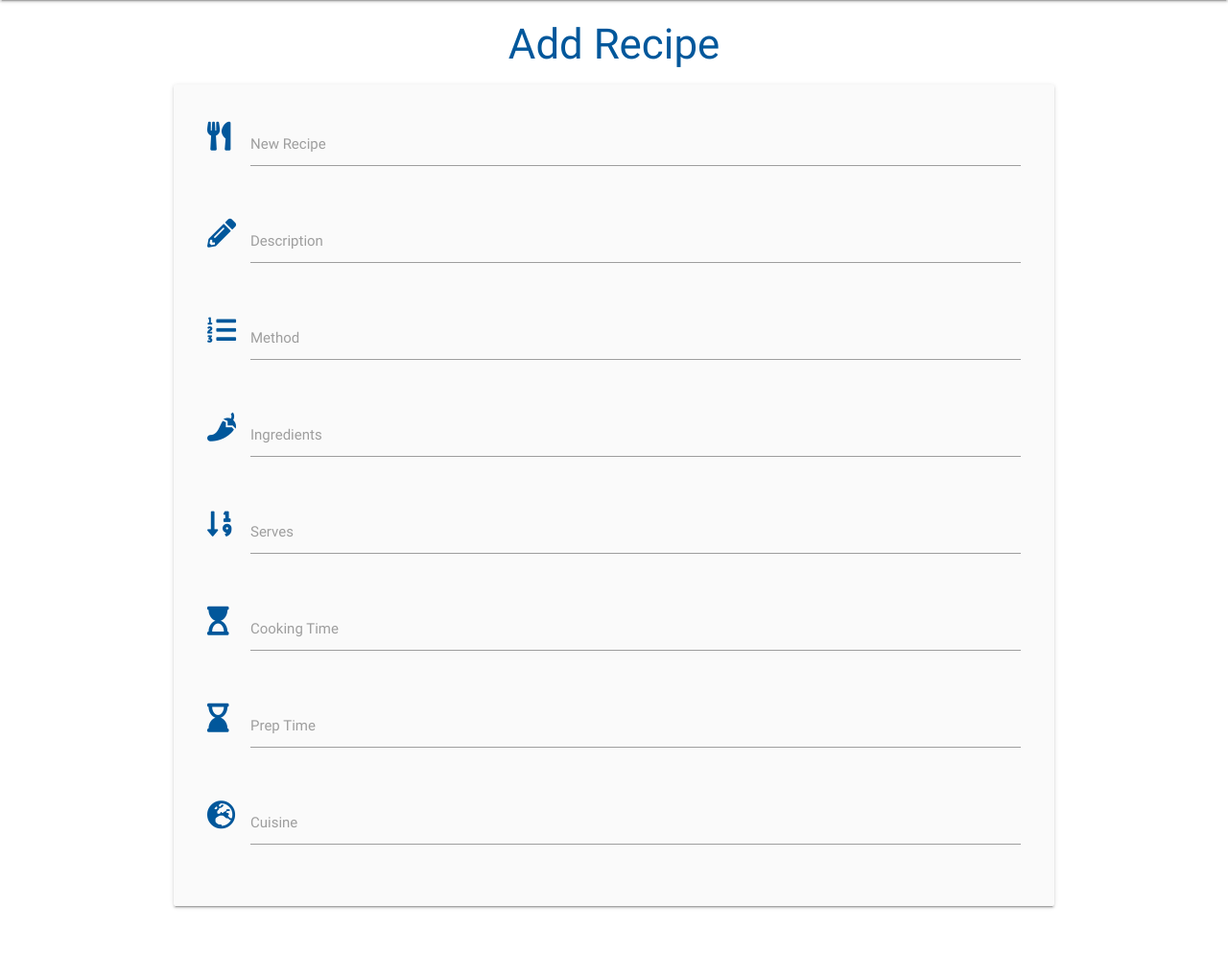
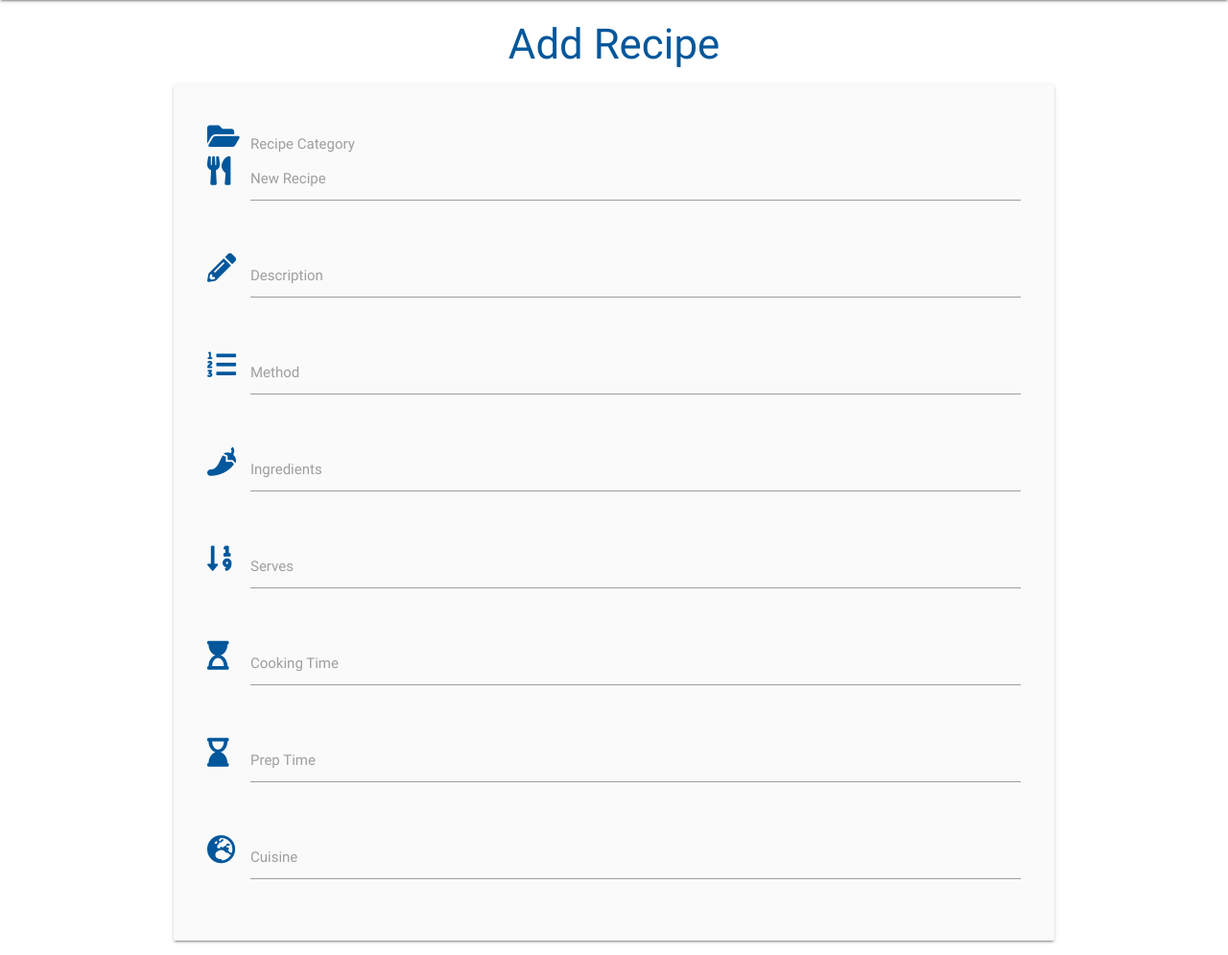
Before and after one commit to mattjboland/ci-milestonethree, a Flask app: page /add_recipe in a window 1280 px wide. Shown: the part 72-1067 px from the top of the page at 96% size. Before the commit the page ends 1019 px from the top, so only its background shows below. Run offline with Flask 2, Linux system fonts and the light colour scheme; data that the repository does not hold is empty; some libraries are stand-ins or nearby versions.

Commit message:
added select field to add_recipe.html along with js in script.js, edited the route decorator in app.py to get categories from mongodb

```diff
--- a/app.py
+++ b/app.py
@@ -97,7 +97,8 @@ def logout():
 
 @app.route("/add_recipe")
 def add_recipe():
-    return render_template("add_recipe.html")
+    categories = mongo.db.categories.find().sort("category_name", 1)
+    return render_template("add_recipe.html", categories=categories)
 
 
 if __name__ == '__main__':
--- a/static/js/script.js
+++ b/static/js/script.js
@@ -1,4 +1,5 @@
 $(document).ready(function(){
     $(".sidenav").sidenav({edge: "right"});
     $('.collapsible').collapsible();
+    $('select').formSelect();
   });
--- a/templates/add_recipe.html
+++ b/templates/add_recipe.html
@@ -6,6 +6,18 @@
 
 <div class="row card-panel grey lighten-5">
 	<form class="col s12" method="POST" action="">
+        <div class="row">
+		    <div class="input-field col s12">
+                <i class="fas fa-folder-open prefix light-blue-text text-darken-4"></i>
+			    <select id="category_name" name="category_name" class="validate" required>
+                    <option value="" disabled selected>Choose your category</option>
+                    {% for category in categories %}
+                        <option value="{{ category.category_name }}">{{ category.category_name }}</option>
+                    {% endfor %}
+                </select>
+                <label for="category_name">Recipe Category</label>
+            </div>
+		</div>
 		<div class="row">
 			<div class="input-field col s12">
 				<i class="fas fa-utensils prefix light-blue-text text-darken-4"></i>
```
Lines whose indentation alone changed are shown as unchanged.
